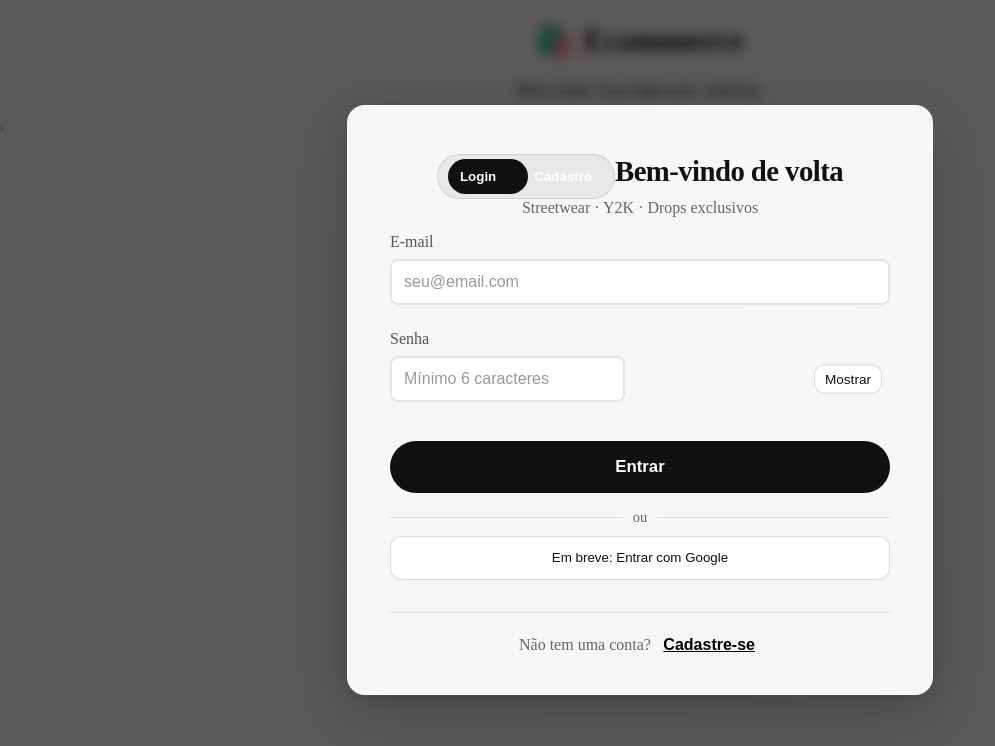
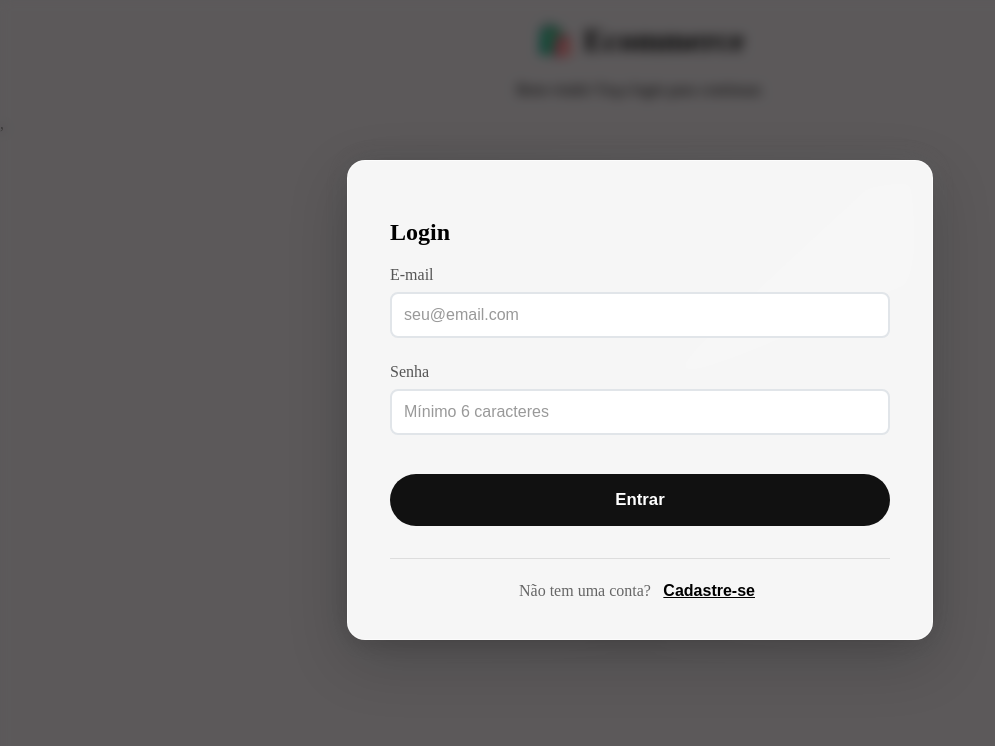
Before and after one commit to lucasbsilvadev/ecommerce-ficticio, a React (Vite) app: page / in a window 1280 px wide. Shown: the top 746 px of the page, without its empty margins (0-995 px from the left). Built offline with nearby package versions, Linux system fonts and the light colour scheme.

Commit message:
feat: integrate auth system with supabase edge functions

```diff
--- a/src/components/user/AuthForm.jsx
+++ b/src/components/user/AuthForm.jsx
@@ -6,7 +6,6 @@ export default function AuthForm({ onClose, onAuthSuccess }) {
   const [isLogin, setIsLogin] = useState(true);
   const [loading, setLoading] = useState(false);
   const [error, setError] = useState('');
-  const [showPassword, setShowPassword] = useState(false);
   const [formData, setFormData] = useState({
     nome: '',
     email: '',
@@ -78,110 +77,64 @@ export default function AuthForm({ onClose, onAuthSuccess }) {
   return (
     <div className="auth-modal-overlay">
       <div className="auth-modal">
+        {/* Mostra botão de fechar apenas se onClose existir */}
         {onClose && (
-          <button className="close-btn" aria-label="Fechar" onClick={onClose}>×</button>
+          <button className="close-btn" onClick={onClose}>×</button>
         )}
+        <h2>{isLogin ? 'Login' : 'Cadastro'}</h2>
 
-        <div className="auth-header">
-          <div className="auth-pill-toggle" role="tablist" aria-label="Alternar entre Login e Cadastro">
-            <button
-              type="button"
-              role="tab"
-              aria-selected={isLogin}
-              className={`pill ${isLogin ? 'active' : ''}`}
-              onClick={() => setIsLogin(true)}
-            >
-              Login
-            </button>
-            <button
-              type="button"
-              role="tab"
-              aria-selected={!isLogin}
-              className={`pill ${!isLogin ? 'active' : ''}`}
-              onClick={() => setIsLogin(false)}
-            >
-              Cadastro
-            </button>
-            <span className={`pill-indicator ${isLogin ? 'left' : 'right'}`} aria-hidden="true" />
-          </div>
-          <h2 className="auth-title">
-            {isLogin ? 'Bem-vindo de volta' : 'Crie sua conta'}
-            <span className="title-glow" />
-          </h2>
-          <p className="auth-subtitle">Streetwear · Y2K · Drops exclusivos</p>
-        </div>
+        {error && <div className="error-message">{error}</div>}
 
-        {error && <div className="error-message" role="alert">{error}</div>}
-
-        <form onSubmit={handleSubmit} className="auth-form" autoComplete="on">
+        <form onSubmit={handleSubmit}>
           {!isLogin && (
             <div className="form-group">
-              <label htmlFor="nome">Nome completo</label>
+              <label>Nome completo</label>
               <input
-                id="nome"
                 type="text"
                 name="nome"
                 value={formData.nome}
                 onChange={handleChange}
                 required
                 placeholder="Seu nome completo"
-                autoComplete="name"
               />
             </div>
           )}
 
           <div className="form-group">
-            <label htmlFor="email">E-mail</label>
+            <label>E-mail</label>
             <input
-              id="email"
               type="email"
               name="email"
               value={formData.email}
               onChange={handleChange}
               required
               placeholder="seu@email.com"
-              autoComplete="email"
-              inputMode="email"
             />
           </div>
 
-          <div className="form-group password-group">
-            <label htmlFor="password">Senha</label>
-            <div className="password-input-wrap">
+          <div className="form-group">
+            <label>Senha</label>
             <input
-                id="password"
-                type={showPassword ? 'text' : 'password'}
+              type="password"
               name="password"
               value={formData.password}
               onChange={handleChange}
               required
               minLength="6"
               placeholder="Mínimo 6 caracteres"
-                autoComplete={isLogin ? 'current-password' : 'new-password'}
             />
-              <button
-                type="button"
-                className="toggle-password"
-                aria-label={showPassword ? 'Ocultar senha' : 'Mostrar senha'}
-                onClick={() => setShowPassword(!showPassword)}
-              >
-                {showPassword ? 'Ocultar' : 'Mostrar'}
-              </button>
-            </div>
           </div>
 
           {!isLogin && (
             <div className="form-group">
-              <label htmlFor="confirmPassword">Confirmar senha</label>
+              <label>Confirmar senha</label>
               <input
-                id="confirmPassword"
-                type={showPassword ? 'text' : 'password'}
+                type="password"
                 name="confirmPassword"
                 value={formData.confirmPassword}
                 onChange={handleChange}
                 required
                 placeholder="Digite novamente sua senha"
-                autoComplete="new-password"
               />
             </div>
           )}
@@ -194,18 +147,6 @@ export default function AuthForm({ onClose, onAuthSuccess }) {
             {loading ? 'Carregando...' : (isLogin ? 'Entrar' : 'Cadastrar')}
           </button>
         </form>
-
-        <div className="auth-divider" role="separator">
-          <span />
-          <em>ou</em>
-          <span />
-        </div>
-
-        <div className="social-login">
-          <button type="button" className="social-btn google" disabled>
-            Em breve: Entrar com Google
-          </button>
-        </div>
 
         <div className="auth-switch">
           <p>
--- a/src/context/AuthContext.jsx
+++ b/src/context/AuthContext.jsx
@@ -1,4 +1,3 @@
-// context/AuthContext.js - VERSÃO CORRIGIDA
 import React, { createContext, useState, useContext, useEffect } from 'react';
 import { api } from '../services/api';
 
@@ -23,32 +22,20 @@ export function AuthProvider({ children }) {
   const checkAuth = async () => {
     try {
       const token = localStorage.getItem('authToken');
-      const savedUser = localStorage.getItem('user');
-
-      if (token && savedUser) {
-        // ✅ PRIMEIRO: Restaura o usuário do localStorage
-        const userData = JSON.parse(savedUser);
-        setUser(userData);
+      if (token) {
         api.setToken(token);
-
-        // ✅ DEPOIS: Tenta atualizar do servidor (mas não bloqueia se falhar)
-        try {
-          const result = await api.getProfile();
-          if (result.success) {
-            setUser(result.user);
-            localStorage.setItem('user', JSON.stringify(result.user));
-          }
-        } catch (profileError) {
-          console.warn('⚠️ Não foi possível atualizar perfil do servidor:', profileError.message);
-          // Não faz logout - mantém o usuário do localStorage
+        const result = await api.getProfile();
+        if (result.success) {
+          setUser(result.user);
+          // Também salva no localStorage para consistência
+          localStorage.setItem('user', JSON.stringify(result.user));
+        } else {
+          handleLogout();
         }
-      } else {
-        // ❌ Não tem token ou usuário salvo
-        handleLogout();
       }
     } catch (error) {
       console.error('Auth check failed:', error);
-      // Não faz logout automático - deixa o usuário tentar login manualmente
+      handleLogout();
     } finally {
       setLoading(false);
     }
@@ -63,32 +50,24 @@ export function AuthProvider({ children }) {
 
   const login = async (credentials) => {
     try {
-      console.log('🔐 Tentando login...');
       const result = await api.login(credentials);
-
       if (result.success) {
-        console.log('✅ Login bem-sucedido');
         api.setToken(result.token);
         setUser(result.user);
         localStorage.setItem('user', JSON.stringify(result.user));
         return { success: true, user: result.user };
       } else {
-        console.log('❌ Login falhou:', result.error);
         return { success: false, error: result.error };
       }
     } catch (error) {
-      console.error('❌ Erro no login:', error);
       return { success: false, error: error.message };
     }
   };
 
   const register = async (userData) => {
     try {
-      console.log('👤 Tentando registro...');
       const result = await api.register(userData);
-
       if (result.success) {
-        console.log('✅ Registro bem-sucedido');
         if (result.token) {
           api.setToken(result.token);
           localStorage.setItem('user', JSON.stringify(result.user));
@@ -96,11 +75,9 @@ export function AuthProvider({ children }) {
         setUser(result.user);
         return { success: true, user: result.user };
       } else {
-        console.log('❌ Registro falhou:', result.error);
         return { success: false, error: result.error };
       }
     } catch (error) {
-      console.error('❌ Erro no registro:', error);
       return { success: false, error: error.message };
     }
   };
@@ -115,18 +92,13 @@ export function AuthProvider({ children }) {
     }
   };
 
-  const updateUser = (userData) => {
-    setUser(prevUser => ({ ...prevUser, ...userData }));
-  };
-
   const value = {
     user,
     login,
     register,
-    updateUser,
     logout,
     loading,
-    isAuthenticated: !!user,
+    isAuthenticated: !!user
   };
 
   return (
--- a/src/services/api.js
+++ b/src/services/api.js
@@ -1,25 +1,27 @@
-// services/api.js
+// services/api.js - VERSÃO PRODUÇÃO/DEV
 class ApiService {
   constructor() {
+    // Configuração robusta para dev e prod
     this.SUPABASE_URL = this.getSupabaseUrl();
     this.FUNCTIONS_URL = this.getFunctionsUrl();
     this.token = localStorage.getItem('authToken');
 
-    if (import.meta.env.MODE === 'development') {
     console.log('🚀 API Service Configurado:');
     console.log('📡 Supabase URL:', this.SUPABASE_URL);
     console.log('🔗 Functions URL:', this.FUNCTIONS_URL);
     console.log('🌍 Ambiente:', import.meta.env.MODE);
   }
-  }
 
   getSupabaseUrl() {
+    // Prioridade: Variável de ambiente → fallback hardcoded
     return import.meta.env.VITE_SUPABASE_URL || 'https://vcfrfirfjgddjoimvbyn.supabase.co';
   }
 
   getFunctionsUrl() {
+    // Prioridade: Variável de ambiente → construção a partir da URL do Supabase
     const envUrl = import.meta.env.VITE_FUNCTIONS_URL;
     if (envUrl) return envUrl;
+
     const supabaseUrl = this.getSupabaseUrl();
     return supabaseUrl ? `${supabaseUrl}/functions/v1` : null;
   }
@@ -34,10 +36,12 @@ class ApiService {
   }
 
   async request(endpoint, options = {}) {
-    if (!this.FUNCTIONS_URL) throw new Error('URL das functions não configurada.');
+  if (!this.FUNCTIONS_URL) {
+    throw new Error('URL das functions não configurada.');
+  }
 
   const url = `${this.FUNCTIONS_URL}${endpoint}`;
-    if (import.meta.env.MODE === 'development') console.log('🌐 Requisição →', url);
+  console.log('🌐 Fazendo requisição para:', url);
 
   const config = {
     headers: {
@@ -47,61 +51,70 @@ class ApiService {
     ...options,
   };
 
-    // 🔥 Correção segura para analisar body
-    let bodyData = {};
-    try {
-      if (options.body) {
-        bodyData = typeof options.body === 'string' ? JSON.parse(options.body) : options.body;
-      }
-    } catch {
-      console.warn('⚠️ Falha ao interpretar body');
-    }
+  // 🔐 CORREÇÃO CRÍTICA: Só envia token para ações PRIVADAS
+  // Login e Register são públicos, não devem ter token
+  const isPublicAction = endpoint === '/auth' &&
+                        options.body &&
+                        (JSON.parse(options.body).action === 'login' ||
+                         JSON.parse(options.body).action === 'register');
 
-    const publicActions = ['login', 'register', 'cepLookup'];
-    const isPublic = publicActions.includes(bodyData?.action);
-
-    if (this.token && !isPublic) {
+  if (this.token && !isPublicAction) {
     config.headers.Authorization = `Bearer ${this.token}`;
+    console.log('🔐 Ação autenticada, enviando token');
+  } else {
+    console.log('🔓 Ação pública, sem token');
   }
 
   try {
     const response = await fetch(url, config);
+
     if (!response.ok) {
-        const text = await response.text();
-        console.error('❌ Erro HTTP:', response.status, text);
-        throw new Error(`Erro ${response.status}: ${text}`);
+      const errorText = await response.text();
+      console.error('❌ Erro HTTP:', response.status, errorText);
+      throw new Error(`Erro ${response.status}: ${errorText}`);
     }
 
     const data = await response.json();
     return data;
   } catch (error) {
     console.error('❌ API Request failed:', error);
+
+    // Erro mais amigável para o usuário
     if (error.message.includes('Failed to fetch')) {
       throw new Error('Erro de conexão. Verifique sua internet.');
     }
+
     throw error;
   }
 }
 
-  // =============== 🔐 AUTH =================
+  // Auth endpoints
   async login(credentials) {
     return this.request('/auth', {
       method: 'POST',
-      body: JSON.stringify({ action: 'login', ...credentials }),
+      body: JSON.stringify({
+        action: 'login',
+        ...credentials
+      })
     });
   }
 
   async register(userData) {
     return this.request('/auth', {
       method: 'POST',
-      body: JSON.stringify({ action: 'register', ...userData }),
+      body: JSON.stringify({
+        action: 'register',
+        ...userData
+      })
     });
   }
 
   async logout() {
     const result = await this.request('/auth', {
       method: 'POST',
-      body: JSON.stringify({ action: 'logout' }),
+      body: JSON.stringify({
+        action: 'logout'
+      })
     });
     this.setToken(null);
     return result;
@@ -110,107 +123,31 @@ class ApiService {
   async getProfile() {
     return this.request('/auth', {
       method: 'POST',
-      body: JSON.stringify({ action: 'getProfile' }),
+      body: JSON.stringify({
+        action: 'getProfile'
+      })
     });
   }
 
-  async updateProfile(profileData) {
-    return this.request('/auth', {
-      method: 'POST',
-      body: JSON.stringify({ action: 'updateProfile', ...profileData }),
-    });
-  }
-
-  // =============== 🛍️ PRODUCTS =================
+  // Products endpoints
   async getProducts(filters = {}) {
     return this.request('/products', {
       method: 'POST',
-      body: JSON.stringify({ action: 'getAll', ...filters }),
+      body: JSON.stringify({
+        action: 'getAll',
+        ...filters
+      })
     });
   }
 
   async getProductById(id) {
     return this.request('/products', {
       method: 'POST',
-      body: JSON.stringify({ action: 'getById', id }),
+      body: JSON.stringify({
+        action: 'getById',
+        id
+      })
     });
-  }
-
-  // =============== 📦 ADDRESSES =================
-  async getAddresses() {
-    return this.request('/addresses', {
-      method: 'POST',
-      body: JSON.stringify({ action: 'getAddresses' }),
-    });
-  }
-
-  async createAddress(addressData) {
-    return this.request('/addresses', {
-      method: 'POST',
-      body: JSON.stringify({ action: 'createAddress', ...addressData }),
-    });
-  }
-
-  async updateAddress(addressData) {
-    return this.request('/addresses', {
-      method: 'POST',
-      body: JSON.stringify({ action: 'updateAddress', ...addressData }),
-    });
-  }
-
-  async deleteAddress(addressId) {
-    return this.request('/addresses', {
-      method: 'POST',
-      body: JSON.stringify({ action: 'deleteAddress', id: addressId }),
-    });
-  }
-
-  async setDefaultAddress(addressId) {
-    return this.request('/addresses', {
-      method: 'POST',
-      body: JSON.stringify({ action: 'setDefaultAddress', id: addressId }),
-    });
-  }
-
-  // =============== 🧾 ORDERS =================
-  async getOrders(userId) {
-    return this.request('/orders', {
-      method: 'POST',
-      body: JSON.stringify({ action: 'getOrders', user_id: userId }),
-    });
-  }
-
-  async getOrderById(orderId) {
-    return this.request('/orders', {
-      method: 'POST',
-      body: JSON.stringify({ action: 'getOrderById', order_id: orderId }),
-    });
-  }
-
-  async createOrder(orderData) {
-    return this.request('/orders', {
-      method: 'POST',
-      body: JSON.stringify({ action: 'createOrder', ...orderData }),
-    });
-  }
-
-  async cancelOrder(orderId) {
-    return this.request('/orders', {
-      method: 'POST',
-      body: JSON.stringify({ action: 'cancelOrder', order_id: orderId }),
-    });
-  }
-
-  // =============== 🏠 CEP LOOKUP =================
-  async lookupCep(cep) {
-    const cepLimpo = cep.replace(/\D/g, '');
-    const response = await fetch(`${this.FUNCTIONS_URL}/cep-lookup?cep=${cepLimpo}`);
-
-    if (!response.ok) {
-      throw new Error(`Erro ao buscar CEP: ${response.status}`);
-    }
-
-    return response.json();
   }
 }
 
```
Lines whose indentation alone changed are shown as unchanged.
